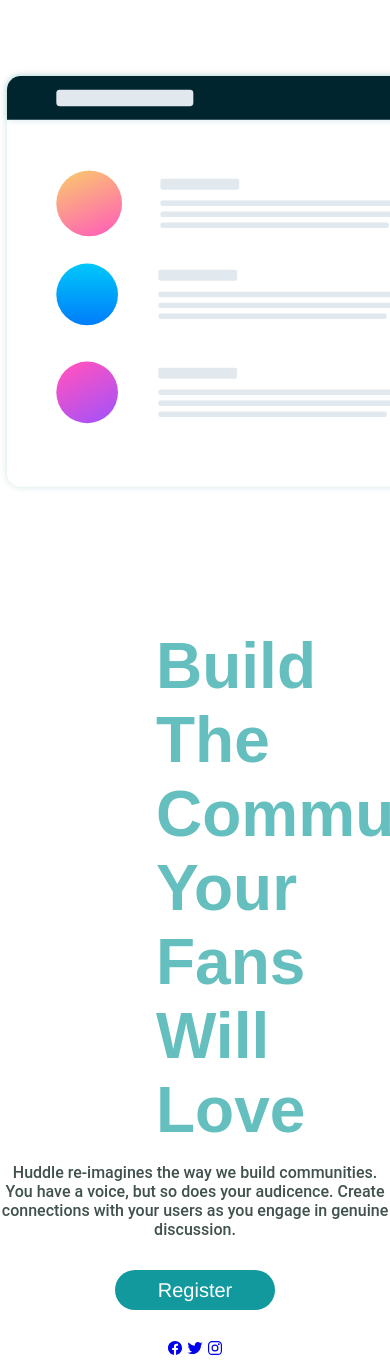
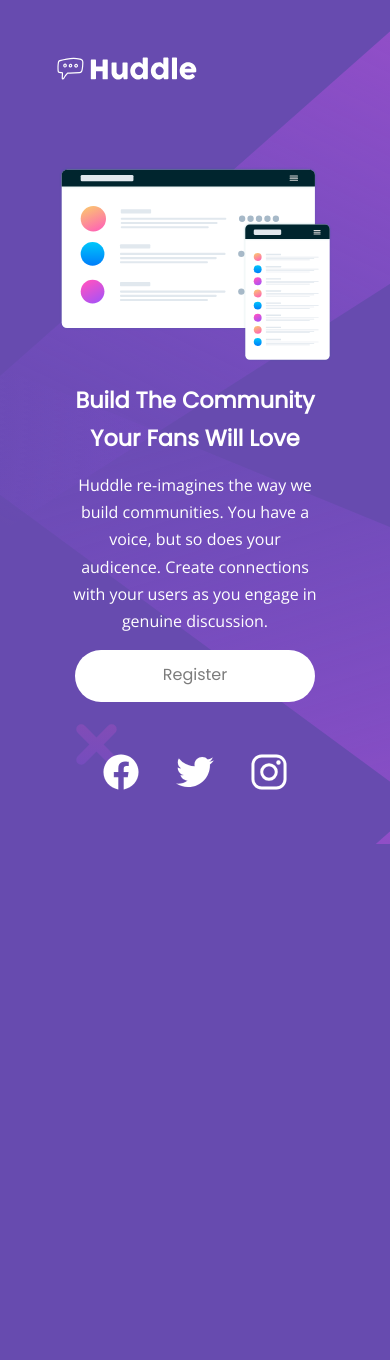
Before and after one commit to jdasdeveloper/jdasdeveloper.github.io, a PHP site: page / in a window 390 px wide; the page is wider, and only the part inside the window is pictured. After the commit the page ends 844 px from the top of that part, so only its background shows below. Run offline with PHP 8.4, Linux system fonts and the light colour scheme.

Commit message:
Add files via upload

```diff
--- a/css/styles.css
+++ b/css/styles.css
@@ -1,124 +1,175 @@
-body {
-    margin: 0;
-    font-family: 'Merriweather', serif;
-    text-align: center;
-}
-
-hr{
-    margin: 50px auto 50px auto;
-    border-style: dotted none none none;
-    border-width: 10px;
-    width: 7%;
+body{
+    background-color: hsl(257, 40%, 49%);
+    background-image: url("/images/bg-desktop.svg");
+    font-family: 'Open Sans', sans-serif;
+    color: white;
+    font-weight: 400;
+    margin: 0 0 0 0;
+    position: relative;
 
 }
 
-.copy{
-    color: #EAF6F6;
-    margin-top: 50px;
-
+.company-logo{
+    display: block;
+    margin: 50px auto 80px 50px;
+    width: 200px;
+}
+.mockups{
+    float: left;
+    margin-left: 50px;
+    padding: auto;
+    width: 50%;
 }
 
-.footer-link{
-    color: #11999E;
-    font-family: 'Roboto Serif', sans-serif;
-    font-weight: 900;
-    margin: auto 30px auto 30px;
-
+.text{
+    font-size: 1.1rem;
+    margin: 50px auto auto 57%;
+    padding-top: 1%;
+    padding-left: 0;
+    padding-right: 0px;
+    width: 35%;
 }
 
+.title{
+    font-family: 'Poppins', sans-serif;
+    color: white;
+    font-weight: 400, 600;
+    margin-right: 15%;
+}
+.paragraph{
+    font-size: 1.1rem;
+}
 .BUTTON_IMP {
-    -webkit-border-radius: 20px;
-    -moz-border-radius: 20px;
-    border-radius: 20px;
+    -webkit-border-radius: 60px;
+    -moz-border-radius: 60px;
+    border-radius: 60px;
     height: 0;
     line-height: 0;
-    color: #FFFFFF;
-    font-family: Helvetica;
+    color: #7c7c7c;
+    font-family: 'Poppins', sans-serif;
+    height: 7px;
     width: 120px;
-    font-size: 20px;
+    font-size: 1rem;
     font-weight: 100;
-    padding: 20px;
-    background-color: #11999E;
+    padding: 25px 20px 20px 20px;
+    text-align: center;
+    background-color: white;
     text-decoration: none;
     display: inline-block;
     cursor: pointer;
     text-align: center;
-    margin: 15px auto 30px auto;
+    margin: 15px auto 0 auto;
  }
 
  .BUTTON_IMP:hover {
-    background: #0C686C;
-    border: solid #11999E 1px;
-    -webkit-border-radius: 20px;
-    -moz-border-radius: 20px;
-    border-radius: 20px;
+    background: hsl(300, 69%, 71%);
+    color: white;
+    border: none;
+    -webkit-border-radius: 60px;
+    -moz-border-radius: 60px;
+    border-radius: 60px;
     text-decoration: none;
  }
-#img-skill1{
-    float: right;
-    padding-left: 30px;
-}
-.img-skill{
-   float: left;
-   padding-right: 30px;
-   width: 25%;
-}
-.skill-text{
-    text-align: left;
-    line-height: 1.5;
-}
-.skill-row{
-    margin: 100px auto 100px auto;
-    text-align: left;
-    width: 50%;
-}
-.top-cloud{
-    position: absolute;
-    right: 300px;
-    top: 50px;
-}
 
-.bottom-cloud{
-    position: absolute;
-    left: 300px;
-    bottom: 300px;
-}
+ .f-icon{
+     color: white;
+     display: inline-block;
+     margin: auto 15px;
+     height: 40px;
+     width: 40px;
 
-h1 {
-    color:#66BFBF;
-    font-family: 'Barlow', sans-serif;
-    font-size: 4.0rem;
-    margin: 50px auto 0 auto;
-    width: 20%;
-}
+ }
+ .f-icon:hover{
+     color: hsl(300, 69%, 71%);
+ }
 
-h2{
-    color: #66BFBF;
-    font-family: 'Roboto Serif', sans-serif;
-    font-size: 2.5rem;
-    font-weight: normal;
-}
-h3{
-    color: #11999E;
-    font-family: 'Roboto Serif', sans-serif;
-    font-size: 1.5rem;
-}
-
-p{
-    color: #40514E;
-    font-family: 'Roboto', sans-serif;
-    font-weight: 500;
-}
-.top-container {
-    background-color: #EAF6F6;
-    padding-top: 100px;
-    position: relative;
+ .footer{
+    margin-top: 13%;
+     margin-left: 70%;
+     position: absolute;
 
 
-}
+ }
 
-.bottom-container{
-    padding: 50px 0 50px 0;
-    margin-top: 10px;
-    background-color: #66BFBF;
-}
+
+ @media only screen and (min-width: 300px) and (max-width: 800px) {
+    .mockups{
+        text-align: center;
+        width: 70%;
+        display: block;
+        float: none;
+        margin: auto;
+    }
+
+    .title{
+        margin-right: 0;
+    }
+    .text{
+        display: block;
+        position: relative;
+        font-size: 0.7rem;
+        margin: 0 15% 0 15%;
+        width: auto;
+        padding-left: 3.3%;
+        padding-right: 3.3%;
+        text-align: center;
+        line-height: 1.7;
+
+       /* margin: 50px 50px auto 30px;
+    padding-top: 30px;
+    padding-left: 750px;
+    padding-right: 90px;*/
+    }
+    .paragraph{
+        font-size: 1rem;
+        margin: 0;
+        padding: 0;
+    }
+    .description{
+        display: block;
+        margin: auto auto 50px auto;
+
+    }
+
+    .footer{
+        display: block;
+        margin: 0 auto auto auto;
+        position: relative;
+        text-align: center;
+    }
+
+    .f-icon{
+        color: white;
+        display: inline-block;
+        margin: auto 15px;
+        height: 40px;
+        width: 40px;
+    }
+    .BUTTON_IMP {
+        -webkit-border-radius: 60px;
+        -moz-border-radius: 60px;
+        border-radius: 60px;
+        height: 0;
+        line-height: 0;
+        color: #7c7c7c;
+        font-family: 'Poppins', sans-serif;
+        height: 7px;
+        width: 15rem;
+        font-size: 1rem;
+        font-weight: 100;
+        padding: 25px 0px 20px 0px;
+        text-align: center;
+        background-color: white;
+        text-decoration: none;
+        display: inline-block;
+        cursor: pointer;
+        text-align: center;
+
+     }
+     .company-logo{
+        display: block;
+        margin: 50px auto 80px 50px;
+        width: 150px;
+    }
+
+  }
```
